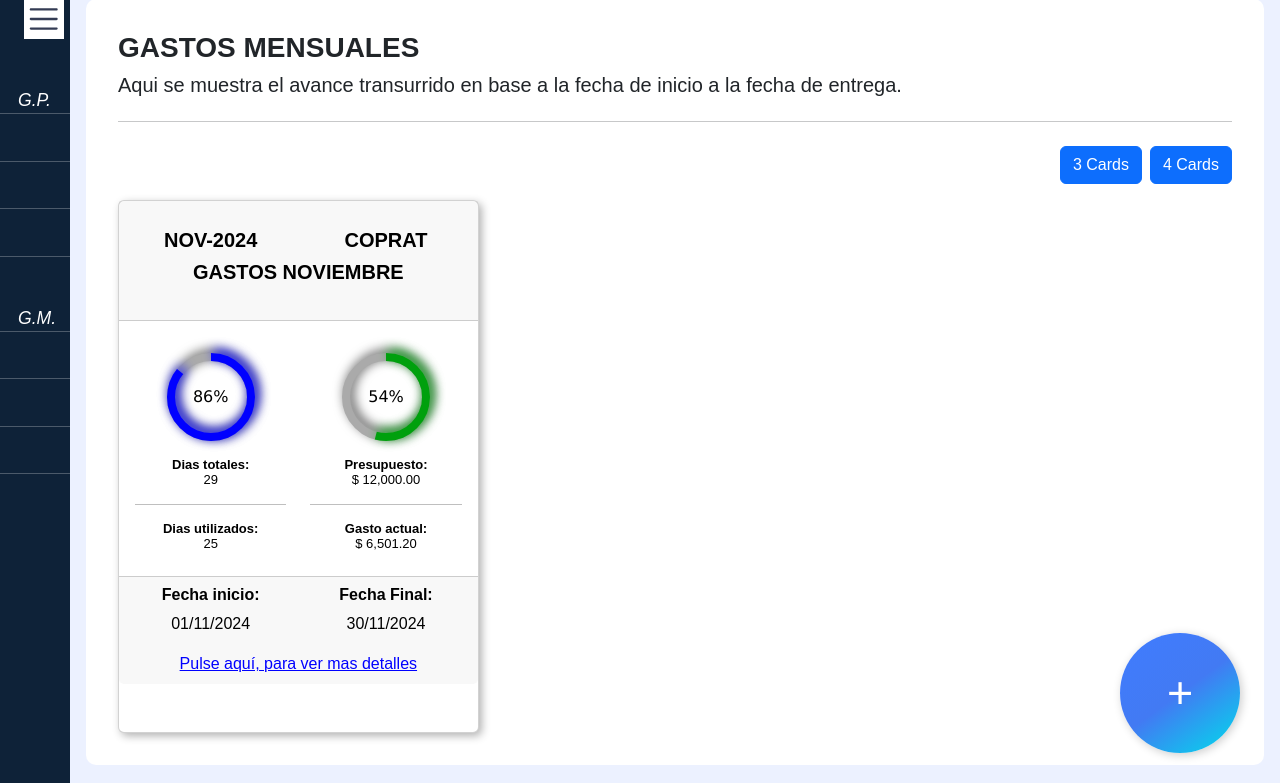
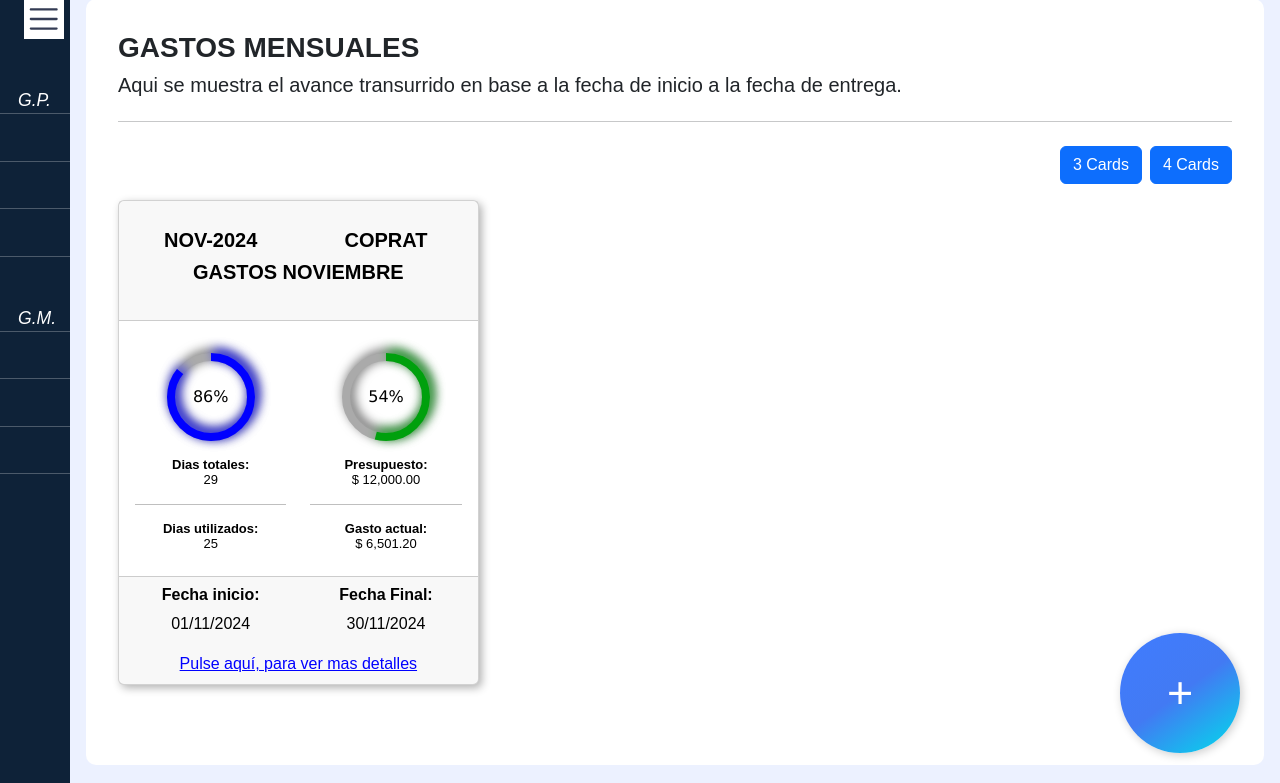
Before and after one commit to gestionDeDatos05/gastosCoprat, a Django app: page /GASTOS_MENSUALES/ in a window 1280 px wide. Shown: the part 17-800 px from the top of the page. Run offline with Django 4.2, Linux system fonts and the light colour scheme; data comes from the database, SQL or seed files in the repository; some libraries are stand-ins or nearby versions.

Commit message:
style gastos

```diff
--- a/Aplicacion/templates/include/gastos.html
+++ b/Aplicacion/templates/include/gastos.html
@@ -24,7 +24,6 @@
         }
 
         .card {
-            height: 100%;
             /* Asegura que la tarjeta ocupe toda la altura disponible */
             display: flex;
             flex-direction: column;
```
